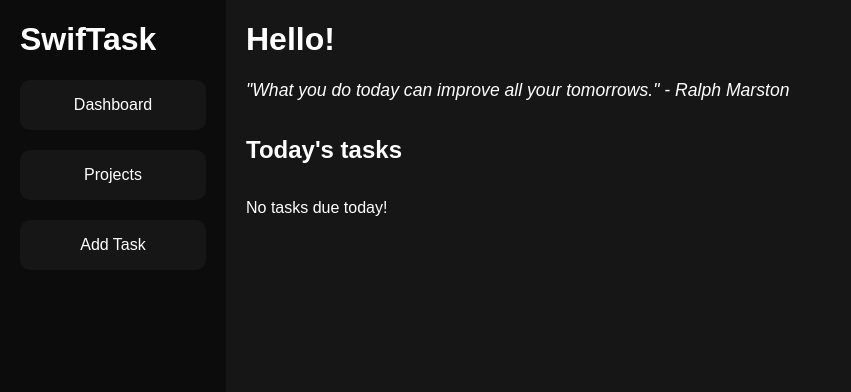
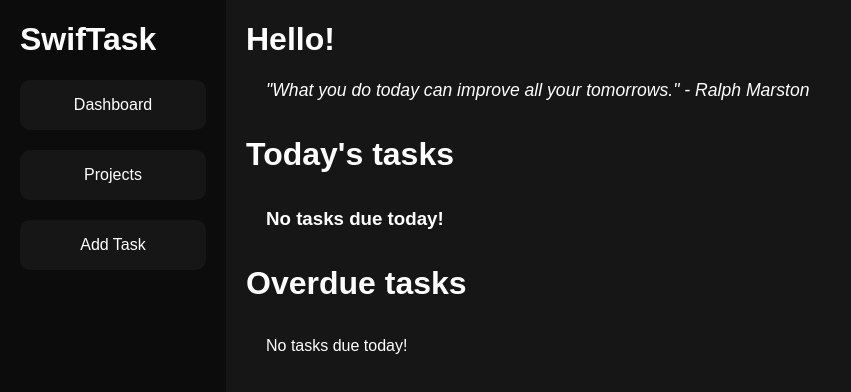
Before and after one commit to williamandrews2/TodoList, a website built with webpack: page src/template.html in a window 1280 px wide. Shown: the whole page, without its empty margins (0-851 px from the left). Built offline with nearby package versions, Linux system fonts and the light colour scheme.

Commit message:
Added overdue tasks to dashboard. UI tweaks.

```diff
--- a/src/modules/ui.js
+++ b/src/modules/ui.js
@@ -1,5 +1,5 @@
 import projectController from "./projectController";
-import { add, format } from "date-fns";
+import { add, format, isBefore } from "date-fns";
 import { parseISO } from "date-fns";
 import { isSameDay } from "date-fns";
 import addNewTask from "./addTask";
@@ -107,6 +107,21 @@ const getTodosToday = () => {
   return dueTodayTodos;
 };
 
+const getTodosOverdue = () => {
+  const today = getCurrentDate();
+  const allProjects = projectController.getAllProjects();
+  let overdueTodos = [];
+  allProjects.forEach((project) => {
+    const filteredTodos = project.todos.filter((todo) => {
+      const todoDate = parseISO(todo.dueDate);
+      return isBefore(todoDate, today); // Check if overdue
+    });
+
+    overdueTodos = overdueTodos.concat(filteredTodos);
+  });
+  return overdueTodos;
+};
+
 const renderDashboard = () => {
   content.innerHTML = "";
   createGreeting();
@@ -118,21 +133,22 @@ const renderDashboard = () => {
   content.appendChild(quoteContainer);
 
   // today's tasks
-  const today = document.createElement("h2");
-  today.id = "todays-tasks-heading";
+  const today = document.createElement("h1");
+  today.className = "dashboard-item-heading";
   today.innerText = "Today's tasks";
   content.appendChild(today);
 
   const dueTodayTodos = getTodosToday();
+
   if (dueTodayTodos.length === 0) {
-    const noTodosToday = document.createElement("div");
-    noTodosToday.id = "todays-todos";
+    const noTodosToday = document.createElement("h3");
+    noTodosToday.className = "dashboard-todos";
     noTodosToday.innerText = "No tasks due today!";
     content.appendChild(noTodosToday);
   } else {
     // create container for today's todos
     const todaysTodos = document.createElement("div");
-    todaysTodos.id = "todays-todos";
+    todaysTodos.className = "dashboard-todos";
 
     // render each todo in the container
     dueTodayTodos.forEach((todo) => {
@@ -140,6 +156,34 @@ const renderDashboard = () => {
     });
 
     content.appendChild(todaysTodos);
+  }
+
+  // overdue todos
+  const overdue = document.createElement("h1");
+  overdue.className = "dashboard-item-heading";
+  overdue.innerText = "Overdue tasks";
+  content.appendChild(overdue);
+
+  const overdueTodos = getTodosOverdue();
+
+  if (overdueTodos.length === 0) {
+    const noOverdueTodos = document.createElement("div");
+    noOverdueTodos.className = "dashboard-todos";
+    noOverdueTodos.innerText = "No tasks due today!";
+    content.appendChild(noOverdueTodos);
+  } else {
+    // create container for today's todos
+    const overdueTodoContainer = document.createElement("div");
+    overdueTodoContainer.className = "dashboard-todos";
+
+    // render each todo in the container
+    overdueTodos.forEach((todo) => {
+      const todoItem = createTodoElement(todo);
+      todoItem.classList.add("overdue-todo-item");
+      overdueTodoContainer.appendChild(todoItem);
+    });
+
+    content.appendChild(overdueTodoContainer);
   }
 };
 
@@ -177,7 +221,7 @@ const addProject = () => {
 const createTodoElement = (todo, index, project = null) => {
   // Todo item container
   const todoItem = document.createElement("div");
-  todoItem.className = "todo-item";
+  todoItem.classList.add("todo-item");
 
   // Checkbox
   const checkboxWrapper = document.createElement("div");
--- a/src/styles.css
+++ b/src/styles.css
@@ -126,16 +126,16 @@ button,
 }
 
 #quote-container {
-  padding-left: 20px;
+  padding-left: var(--sub-indent);
   font-style: italic;
   font-size: 1.1rem;
 }
 
-#todays-todos {
-  padding-left: var(--indent);
+.dashboard-todos {
+  padding-left: var(--sub-indent);
 }
 
-#todays-tasks-heading {
+.dashboard-item-heading {
   padding-left: var(--indent);
   margin: 35px 0px;
 }
@@ -175,6 +175,14 @@ button,
   border: 1px solid var(--border-color);
   border-radius: 10px;
   transition: 0.2s ease-in-out;
+}
+
+.overdue-todo-item {
+  border: 1px solid var(--overdue-color) !important;
+}
+
+.overdue-todo-item:hover {
+  border: 1px solid var(--overdue-highlight-color) !important;
 }
 
 .todo-item:hover,
--- a/src/variables.css
+++ b/src/variables.css
@@ -5,7 +5,10 @@
   --input-highlight: rgb(70, 70, 70);
   --border-color: rgb(3, 177, 177);
   --border-highlight-color: rgb(11, 255, 255);
+  --overdue-color: rgb(139, 1, 1);
+  --overdue-highlight-color: red;
   --font-color: white;
   --font-size-primary: 1.5rem;
   --indent: 20px;
+  --sub-indent: 40px;
 }
```
